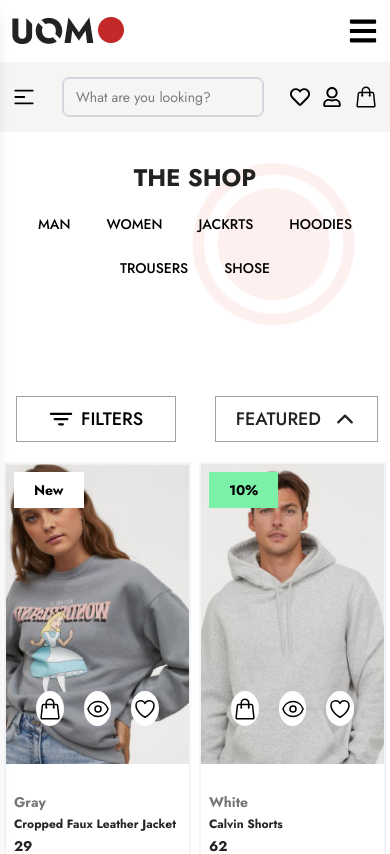
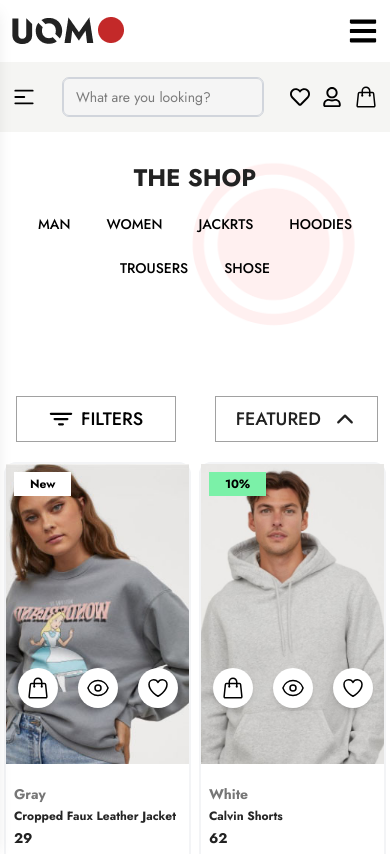
Before and after one commit to twahidulislamdev/uomo, a React (Vite) app: page /shop in a window 390 px wide. Shown: the top 854 px of the page. Built offline with nearby package versions, Linux system fonts and the light colour scheme.

Commit message:
update cart single product scroll bar.

```diff
--- a/src/components/HomeProduct.jsx
+++ b/src/components/HomeProduct.jsx
@@ -70,7 +70,7 @@ const HomeProduct = ({
                   onClick={handleAddToCart}
                   className="text-2xl text-black absolute top-1/2 left-1/2 transform -translate-x-1/2 -translate-y-1/2"
                 />
-              </div>
+              </div>F
               <div className="relative w-[40px] h-[40px] rounded-[50%] hover:cursor-pointer bg-white hover:bg-gray-200">
                 <HiOutlineEye className="text-2xl text-black absolute top-1/2 left-1/2 transform -translate-x-1/2 -translate-y-1/2" />
               </div>
--- a/src/components/ShopProducts.jsx
+++ b/src/components/ShopProducts.jsx
@@ -18,82 +18,75 @@ const ShopProducts = ({
   badgeClassName,
   priceClassName,
 }) => {
-  let dispatch = useDispatch();
+  const dispatch = useDispatch();
+
   const handleAddToCart = () => {
     dispatch(
       addToCart({
-        title: title,
-        price: price,
+        title,
+        price,
         img: imgSrc,
         quantity: 1,
         color: productColor,
       })
     );
   };
+
   return (
-    <>
-      <div className="w-[48%] lg:w-[32%] m-auto lg:m-0 relative lg:group border-2 border-gray-100 overflow-hidden">
-        <Link to={"/shop"}>
-          <div className="w-full h-[300px] lg:h-[400px] relative overflow-hidden">
-            {/* Default Image */}
+    <div className="w-[48%] lg:w-[32%] m-auto lg:m-0 relative group border-2 border-gray-100  rounded-xl">
+      {/* Product Image */}
+      <div className="w-full h-[300px] lg:h-[400px] relative ">
         <img
           src={imgSrc}
           alt={imgAlt}
-              className="absolute inset-0 w-full h-full object-cover transition-opacity duration-300"
+          className="absolute inset-0 w-full h-full object-cover transition-transform duration-300 "
         />
+      </div>
 
-            {/* Hover Image */}
-            {/* <img
-            src={imgSrcTwo}
-            alt="Zessi Dress - Alternate View"
-            className=" absolute inset-0 w-full h-full object-cover transition-opacity duration-300 opacity-0 group-hover:opacity-100"
-          /> */}
-          </div>
-        </Link>
+      {/* Badge start */}
+      {badgeText && (
         <div
-          className={`absolute top-2 left-2 py-2 px-5 text-black font-bold text-center text-sm ${badgeClassName}`}
+          className={`absolute top-2 left-2 py-1 px-4 text-black font-bold text-center text-xs lg:text-sm ${badgeClassName}`}
         >
           {badgeText}
         </div>
-        {/* Group Hover Part Start */}
+      )}
+      {/* Badge End */}
+
+      {/* Action Icons (Cart, Quick View, Wishlist) start */}
       <div
-          className="p-7.5 space-y-3 absolute bottom-30 left-0 w-full lg:opacity-0 lg:translate-y-4 lg:group-hover:opacity-100 lg:group-hover:translate-y-0 sm:opacity-100 sm:translate-y-0 transition-all duration-300 ease-in-out"
+        className="absolute bottom-40 left-0 w-full opacity-100 translate-y-0 lg:opacity-0 lg:translate-y-4 lg:group-hover:opacity-100 lg:group-hover:translate-y-0 transition-all duration-300 ease-in-out"
       >
-          <Flex className={"justify-center space-x-5"}>
-            <div className="relative w-[50px] lg:w-[40px] h-[35px] lg:h-[40px] rounded-[50%] hover:cursor-pointer bg-white hover:bg-gray-200">
+        <Flex className="justify-center space-x-5 z-22">
+          {/* Add to Cart */}
+          <div className="relative w-[40px] h-[40px] rounded-full bg-white hover:bg-gray-200 cursor-pointer shadow-md z-10">
             <HiOutlineShoppingBag
               onClick={handleAddToCart}
               className="text-2xl text-black absolute top-1/2 left-1/2 transform -translate-x-1/2 -translate-y-1/2"
             />
           </div>
-            <div className="relative w-[50px] lg:w-[40px] h-[35px] lg:h-[40px] rounded-[50%] hover:cursor-pointer bg-white hover:bg-gray-200">
-              <HiOutlineEye
-                className="text-2xl text-black absolute top-1/2 left-1/2 transform -translate-x-1/2 -translate-y-1/2"
-              />
+          {/* Quick View */}
+          <div className="relative w-[40px] h-[40px] rounded-full bg-white hover:bg-gray-200 cursor-pointer shadow-md z-10">
+            <HiOutlineEye className="text-2xl text-black absolute top-1/2 left-1/2 transform -translate-x-1/2 -translate-y-1/2" />
           </div>
-            <div className="relative w-[50px] lg:w-[40px] h-[35px] lg:h-[40px] rounded-[50%] hover:cursor-pointer bg-white hover:bg-gray-200">
-              <HiOutlineHeart
-                className="text-2xl text-black absolute top-1/2 left-1/2 transform -translate-x-1/2 -translate-y-1/2"
-              />
+
+          {/* Wishlist */}
+          <div className="relative w-[40px] h-[40px] rounded-full bg-white hover:bg-gray-200 cursor-pointer shadow-md z-10">
+            <HiOutlineHeart className="text-2xl text-black absolute top-1/2 left-1/2 transform -translate-x-1/2 -translate-y-1/2" />
           </div>
         </Flex>
       </div>
-        {/* Group Hover Part End */}
+      {/* Action Icons (Cart, Quick View, Wishlist) End */}
+
+      {/* Product Info */}
       <div className="pb-5 px-2 mt-5">
-          <p className="text-[#767676] text-sm lg:text-base font-bold pt-2">
-            {productColor}
-          </p>
-          <h3 className="text-[#262626] text-xs lg:text-lg font-bold py-1">
-            {title}
-          </h3>
-          <h4
-            className={`text-mainColor text-sm lg:text-base font-bold ${priceClassName}`}
-          >
+        <p className="text-[#767676] text-sm lg:text-base font-bold">{productColor}</p>
+        <h3 className="text-[#262626] text-xs lg:text-lg font-bold py-1">{title}</h3>
+        <h4 className={`text-mainColor text-sm lg:text-base font-bold ${priceClassName}`}>
           {price}
         </h4>
       </div>
     </div>
-    </>
   );
 };
 
--- a/src/components/layouts/Header.jsx
+++ b/src/components/layouts/Header.jsx
@@ -284,7 +284,7 @@ const Header = () => {
               />
             </div>
             {/* AddToCart Single Product start */}
-            <div className="overflow-y-auto max-h-[calc(97vh-250px)]">
+            <div className="overflow-y-auto max-h-[calc(98vh-250px)]">
               {data.map((item) => (
                 <div className="bg-neutral-100 mb-3  rounded-md" key={item.title}>
                   <div className="flex justify-between">
@@ -338,7 +338,7 @@ const Header = () => {
             </div>
             {/* AddToCart Single Product End */}
             {/* Sub Total/ view cart section Start */}
-            <div className="border-t-2 border-gray-300 pt-5">
+            <div className="border-t-2 border-gray-300 pt-3">
               <div className="flex justify-between items-center">
                 <h5 className="text-2xl font-semibold">SUBTOTAL:</h5>
                 <p className="text-2xl font-semibold">${calculateSubtotal()}</p>
@@ -367,7 +367,7 @@ const Header = () => {
               </div>
               <div className="w-full lg:w-[50%] p-5 lg:p-10">
                 <div className="flex justify-between items-center">
-                  <div className="flex gap-x-5 lg:gap-x-15">
+                  <div className="flex gap-x-5 lg:gap-x-10">
                     <h5 className="py-2 px-5 hover:bg-black hover:text-white rounded-md text-lg font-semibold transition-all duration-300 delay-200 border-2 border-gray-300">
                       WOMEN
                     </h5>
```
Lines whose indentation alone changed are shown as unchanged.
